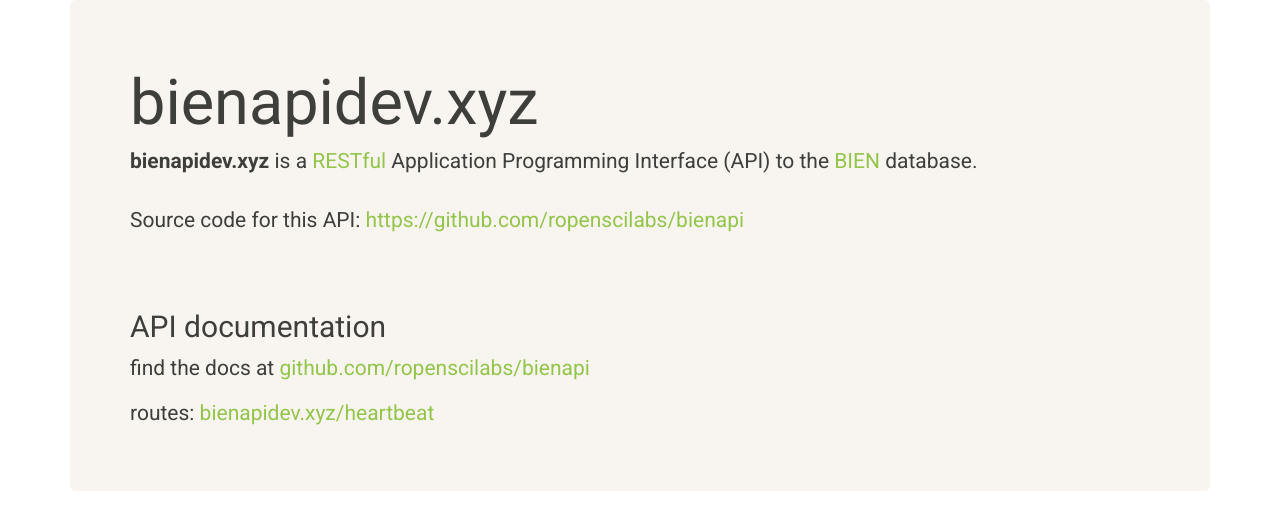
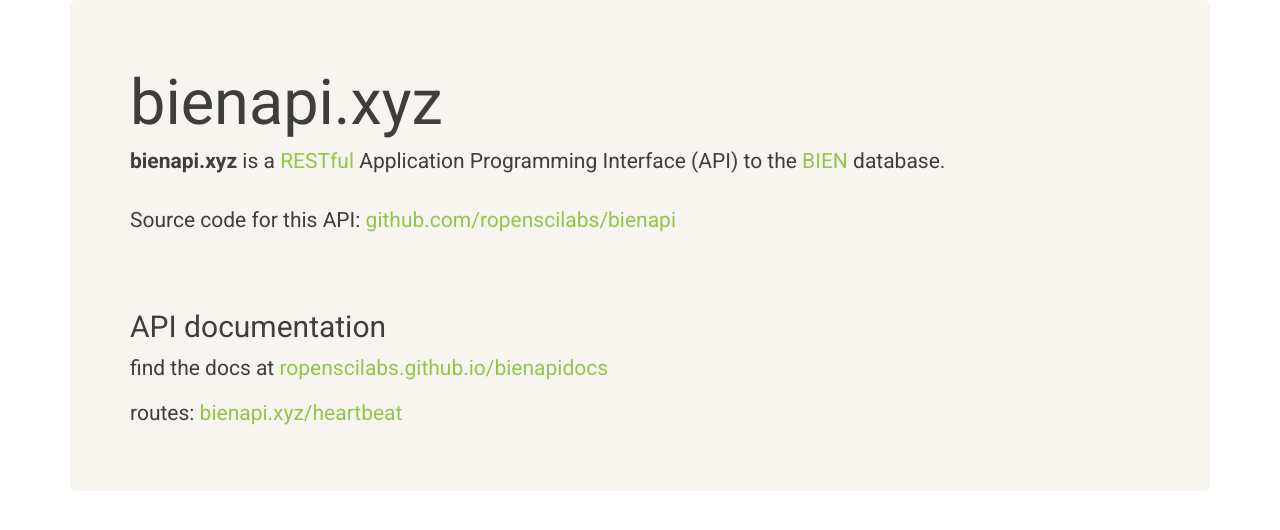
Before and after one commit to sckott/bienapi, a plain HTML site: page public/index.html in a window 1280 px wide. Drawn offline with Linux system fonts and the light colour scheme.

Commit message:
udpate API landing page with accurate information

```diff
--- a/public/index.html
+++ b/public/index.html
@@ -14,20 +14,20 @@
 
     <div class="container">
       <div class="jumbotron">
-        <h1>bienapidev.xyz</h1>
+        <h1>bienapi.xyz</h1>
         <p class="lead">
-        <strong>bienapidev.xyz</strong> is a <a href="https://en.wikipedia.org/wiki/Representational_state_transfer">RESTful</a> Application Programming Interface (API) to the <a href="http://bien.nceas.ucsb.edu/">BIEN</a> database.<br><br>
+        <strong>bienapi.xyz</strong> is a <a href="https://en.wikipedia.org/wiki/Representational_state_transfer">RESTful</a> Application Programming Interface (API) to the <a href="http://bien.nceas.ucsb.edu/">BIEN</a> database.<br><br>
 
-        Source code for this API: <a href="https://github.com/ropenscilabs/bienapi">https://github.com/ropenscilabs/bienapi</a>
+        Source code for this API: <a href="https://github.com/ropenscilabs/bienapi">github.com/ropenscilabs/bienapi</a>
         </p>
 
         <br><br>
 
         <h2>API documentation</h2>
 
-        <p>find the docs at <a href="https://github.com/ropenscilabs/bienapi/#bien-api">github.com/ropenscilabs/bienapi</a></p>
+        <p>find the docs at <a href="https://ropenscilabs.github.io/bienapidocs/">ropenscilabs.github.io/bienapidocs</a></p>
 
-        <p>routes: <a href="https://bienapidev.xyz/heartbeat">bienapidev.xyz/heartbeat</a></p>
+        <p>routes: <a href="https://bienapi.xyz/heartbeat">bienapi.xyz/heartbeat</a></p>
 
       </div>
     </div>
```
